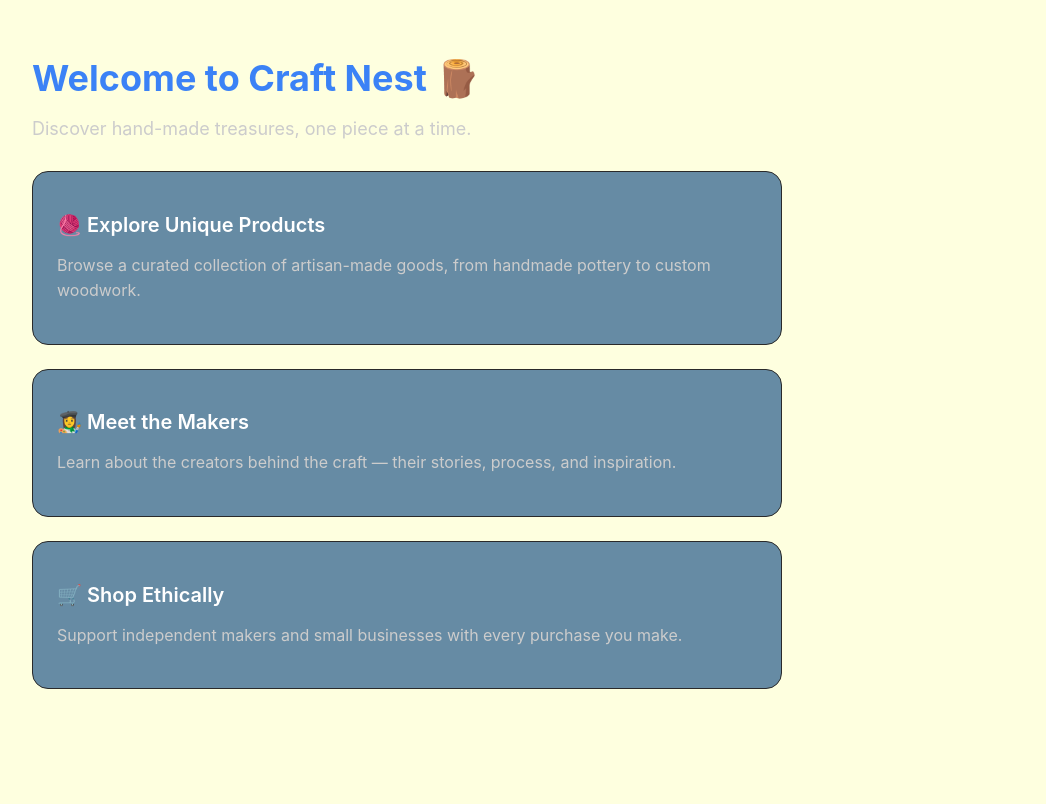
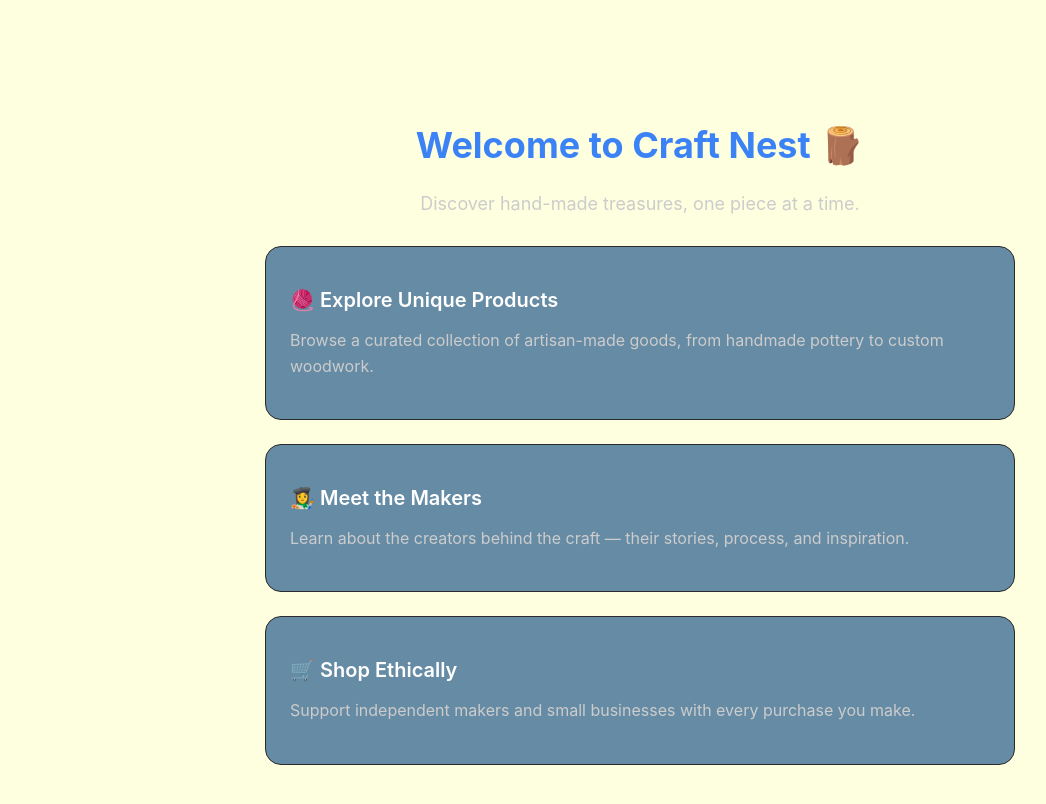
Before and after one commit to JonathanLewis1/SD2025, a React (Create React App) app: page /home in a window 1280 px wide. Shown: the top 804 px of the page, without its empty margins (0-1046 px from the left). Built offline with nearby package versions, Linux system fonts and the light colour scheme.

Commit message:
feat:Split for seller page

```diff
--- a/src/App.js
+++ b/src/App.js
@@ -5,6 +5,8 @@ import NotFoundPage from './pages/NotFoundPage.js';
 import Login from './pages/Login/Login.js';
 import SignUp from './pages/SignUp/SignUp.js';
 import Home from './pages/Home/Home.js';
+import SellerPage from './pages/SellerPage/SellerPage.js';
+
 
 const App = () => {
   return (
@@ -14,6 +16,7 @@ const App = () => {
         <Route path="/login" element={<Login />} />
         <Route path="/signup" element={<SignUp />} />
         <Route path = "/home" element={<Home />} />
+        <Route path = "/sellerpage" element = {<SellerPage />} />
         <Route path="*" element={<NotFoundPage />} />
       </Routes>
     </Router>
--- a/src/pages/Home/Home.js
+++ b/src/pages/Home/Home.js
@@ -36,12 +36,15 @@ const Home = () => {
 };
 
 const styles = {
-  container: {
-    backgroundColor: '#feffdf',
-    color: '#ffffff',
-    padding: 32,
-    minHeight: '100vh',
-  },
+    container: {
+        backgroundColor: '#feffdf',
+        minHeight: '100vh',
+        display: 'flex',
+        justifyContent: 'center',
+        alignItems: 'center',
+        flexDirection: 'column',
+        padding: 32,
+      },
   heading: {
     fontSize: 36,
     fontWeight: 'bold',
--- a/src/pages/Login/Login.js
+++ b/src/pages/Login/Login.js
@@ -3,6 +3,8 @@ import { signInWithEmailAndPassword } from 'firebase/auth';
 import { auth } from '../../firebase';
 import { useNavigate, Link } from 'react-router-dom';
 import '../../App.css';
+import { doc, getDoc } from 'firebase/firestore';
+import { db } from '../../firebase';
 
 const Login = () => {
   const [email, setEmail] = useState('');
@@ -21,8 +23,25 @@ const Login = () => {
       return;
     }
     try {
-      await signInWithEmailAndPassword(auth, email, password);
-      navigate('/home');
+      const userCredential = await signInWithEmailAndPassword(auth, email, password);
+      const user = userCredential.user;
+
+      const userDocRef = doc(db, 'users', user.uid);
+      const userDocSnap = await getDoc(userDocRef);
+
+      if (userDocSnap.exists()) {
+        const userData = userDocSnap.data();
+        const role = userData.role;
+
+        if (role === 'seller') {
+          navigate('/sellerpage');
+        } else {
+          navigate('/home');
+        }
+      } else {
+        setError("User data not found.");
+      }
+
     } catch (err) {
       setError('Invalid email or password');
     }
--- /dev/null
+++ b/src/pages/SellerPage/SellerPage.js
@@ -0,0 +1,59 @@
+import React from 'react';
+import '../../App.css';
+
+const Home = () => {
+  return (
+    <section style={styles.container}>
+      <h1 style={styles.heading}>You are a seller</h1>
+
+    </section>
+  );
+};
+
+const styles = {
+    container: {
+        backgroundColor: '#feffdf',
+        minHeight: '100vh',
+        display: 'flex',
+        justifyContent: 'center',
+        alignItems: 'center',
+        flexDirection: 'column',
+        padding: 32,
+      },
+  heading: {
+    fontSize: 36,
+    fontWeight: 'bold',
+    marginBottom: 8,
+    color: '#3b82f6',
+  },
+  subheading: {
+    fontSize: 18,
+    color: '#cccccc',
+    marginBottom: 32,
+  },
+  sectionsWrapper: {
+    display: 'flex',
+    flexDirection: 'column',
+    gap: 24,
+  },
+  section: {
+    backgroundColor: '#668ba4',
+    padding: 24,
+    borderRadius: 16,
+    border: '1px solid #2a2a2a',
+    maxWidth: 700,
+  },
+  sectionTitle: {
+    fontSize: 20,
+    fontWeight: '600',
+    marginBottom: 12,
+    color: '#ffffff',
+  },
+  sectionText: {
+    color: '#cccccc',
+    fontSize: 16,
+    lineHeight: 1.6,
+  },
+};
+
+export default Home;
```
